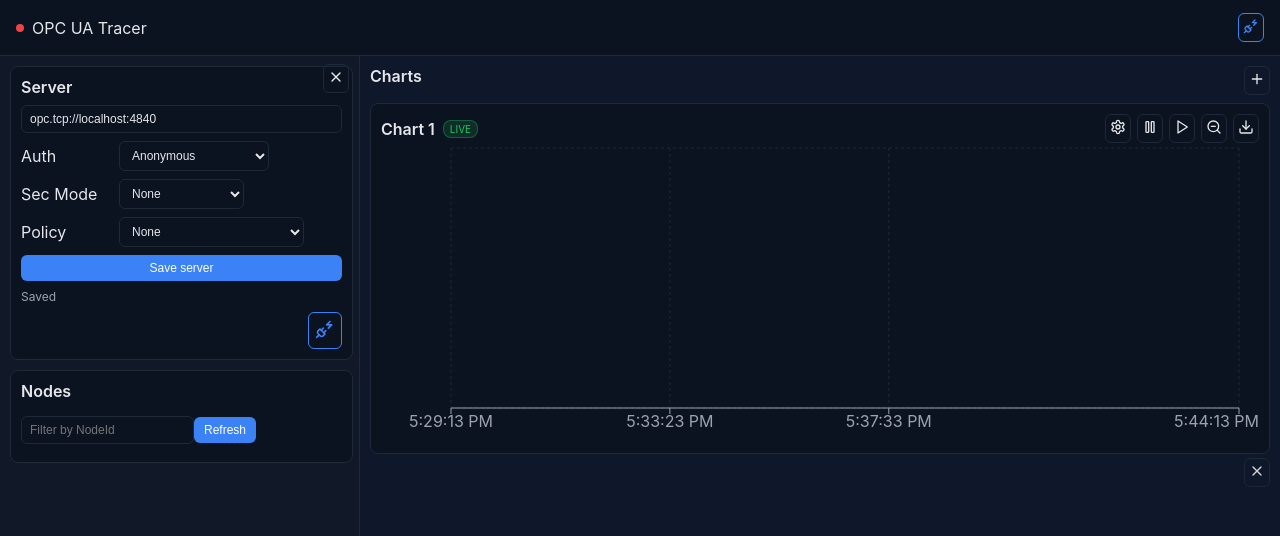
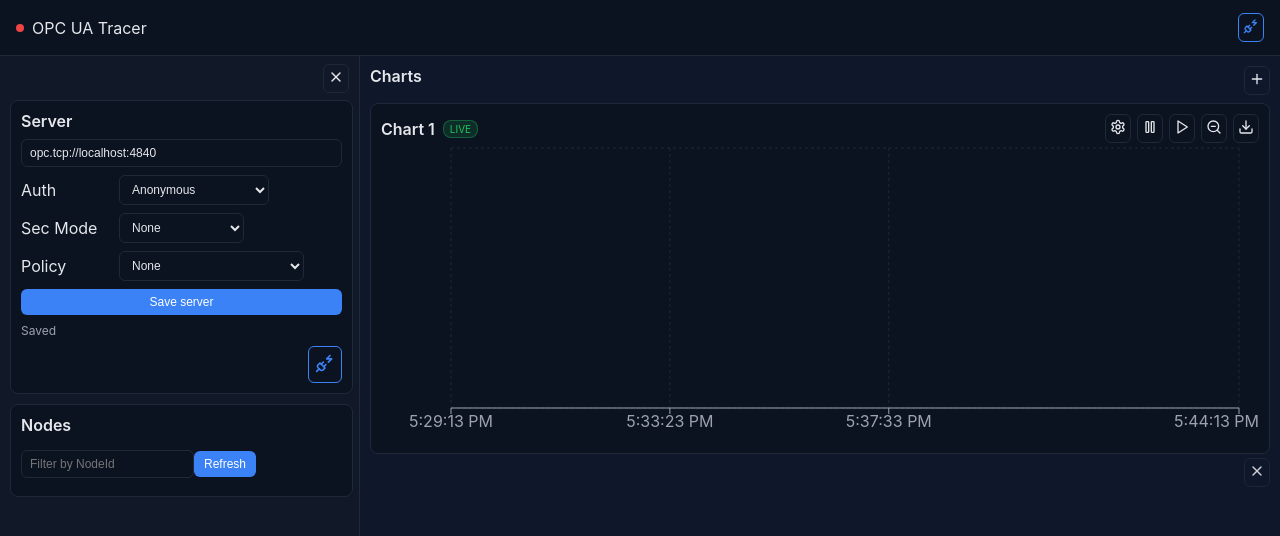
Before and after one commit to CarlHideBr/opcua-tracer, a React (Vite) app: page / in a window 1280 px wide. Shown: the top 536 px of the page. Built offline with nearby package versions, Linux system fonts and the light colour scheme.

Commit message:
feat(ui): single sidebar toggle fixed at top-right; preserve minimal collapsed width; hide content when collapsed to avoid overlap

```diff
--- a/src/renderer/styles.css
+++ b/src/renderer/styles.css
@@ -29,7 +29,7 @@
 }
 
 /* When collapsed, shrink the left track smoothly via CSS var */
-.app--collapsed { --sidebar-size: 0px; }
+.app--collapsed { --sidebar-size: var(--sidebar-collapsed-size, 44px); }
 
 .header {
   grid-area: header;
@@ -45,17 +45,15 @@
   grid-area: sidebar;
   border-right: 1px solid #1f2937;
   background: var(--panel);
-  padding: 10px 6px 10px 10px; /* leave room for resizer */
+  padding: 44px 6px 10px 10px; /* top padding reserves space for toggle */
   overflow: auto;
-  transition: opacity 0.25s ease, transform 0.25s ease;
+  transition: opacity 0.25s ease;
   position: relative;
 }
 
-.app--collapsed .sidebar {
-  opacity: 0;
-  pointer-events: none;
-  transform: translateX(-8px);
-}
+/* Sidebar inner content fades when collapsing but the container remains to host the toggle */
+.sidebar-content { transition: opacity 0.2s ease; }
+.app--collapsed .sidebar-content { opacity: 0; pointer-events: none; }
 
 .main {
   grid-area: main;
--- a/src/renderer/ui/App.tsx
+++ b/src/renderer/ui/App.tsx
@@ -20,7 +20,8 @@
   const isResizingRef = useRef(false);
 
   const appStyle = useMemo(() => ({
-    ['--sidebar-size' as any]: `${collapsed ? 0 : sidebarWidth}px`,
+    // Keep a slim width when collapsed so the toggle remains visible inside the sidebar
+    ['--sidebar-size' as any]: collapsed ? '44px' : `${sidebarWidth}px`,
   }), [sidebarWidth, collapsed]);
 
   useEffect(() => {
@@ -55,14 +56,7 @@
       <div className={("app" + (collapsed ? " app--collapsed" : ""))} style={appStyle}>
         <header className="header">
           <div style={{ display: 'flex', alignItems: 'center', gap: 8 }}>
-            {/* Hamburger/X occupies the far-left position */}
-            {/* Only show header toggle when collapsed so the control feels part of the sidebar */}
-            {collapsed && (
-              <button className="icon-button" title="Open sidebar" onClick={() => setCollapsed(false)}>
-                <Menu size={16} />
-              </button>
-            )}
-            {/* Connection status dot next to the toggle */}
+            {/* Header no longer hosts the toggle; single control lives in sidebar */}
             <div
               style={{
                 width: 8,
@@ -87,13 +81,14 @@
           </div>
         </header>
         <aside className="sidebar">
-          {/* In-sidebar toggle at the top-right */}
-          {!collapsed && (
-            <button className="icon-button sidebar-toggle" title="Hide sidebar" onClick={() => setCollapsed(true)}>
-              <X size={16} />
-            </button>
-          )}
-          <Sidebar />
+          {/* Single fixed-position toggle inside the sidebar */}
+          <button className="icon-button sidebar-toggle" title={collapsed ? 'Open sidebar' : 'Hide sidebar'} onClick={() => setCollapsed(v => !v)}>
+            {collapsed ? <Menu size={16} /> : <X size={16} />}
+          </button>
+          {/* Hide content (not the toggle) when collapsed to avoid overlap */}
+          <div className="sidebar-content">
+            <Sidebar />
+          </div>
           {!collapsed && (
             <div
               className="resizer"
```
